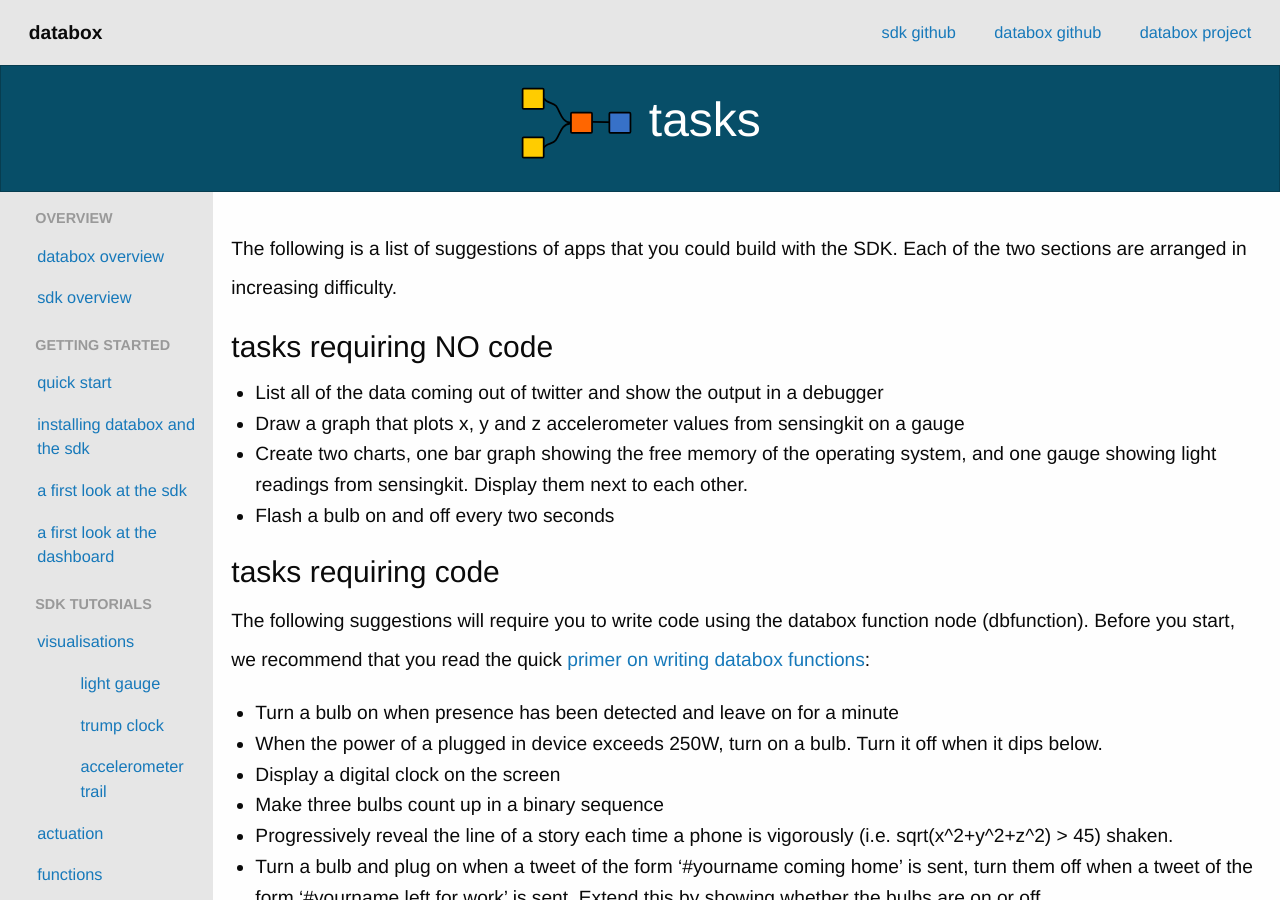
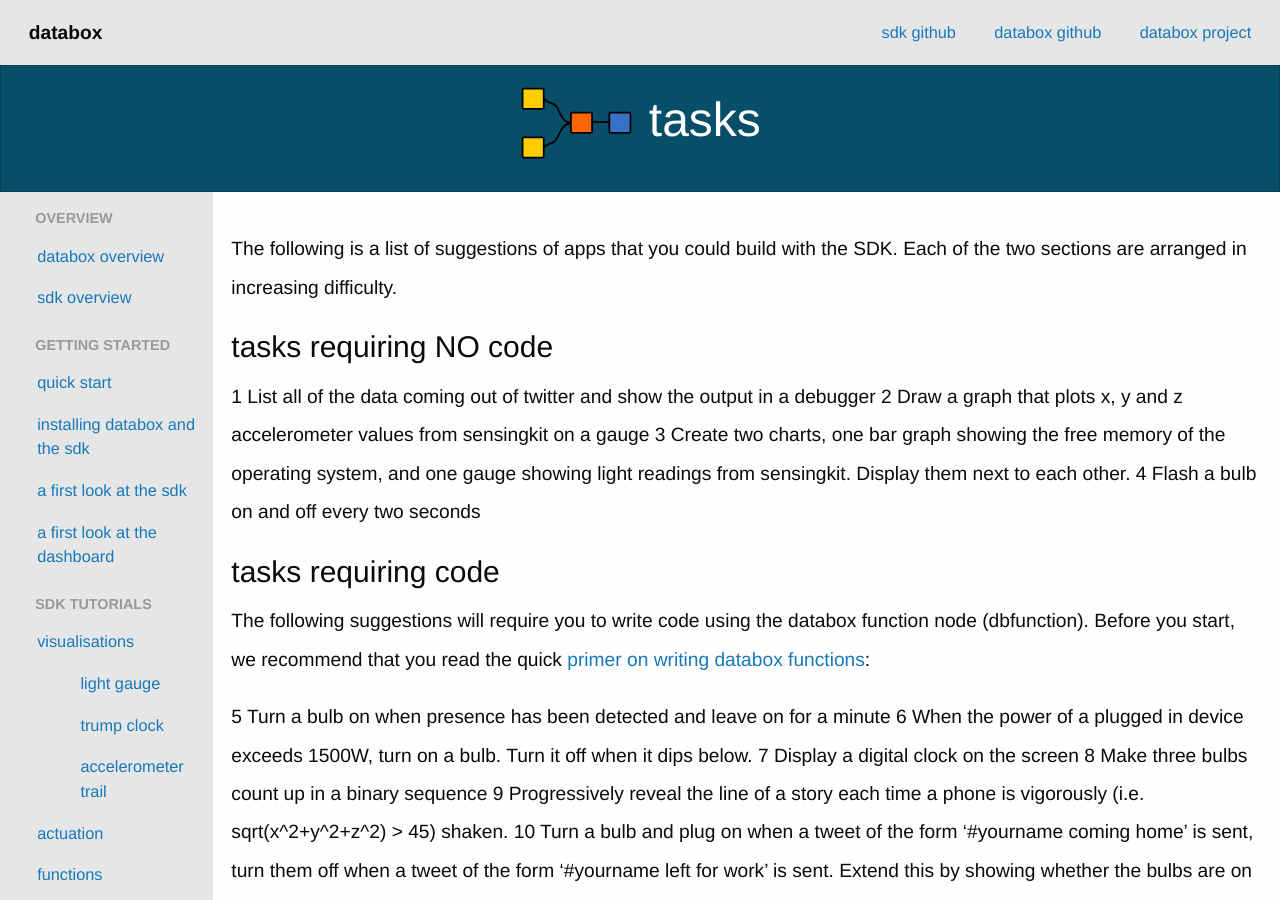
Before and after one commit to tlodge/databox-sdk-tutorial, a Jekyll site: the page built from g54ena/tasks/index.md, in a window 1280 px wide. Built offline with Jekyll 4.4.1, drawn with Linux system fonts in a browser that asks for light colours; some of the changed text lies outside the part shown.

Commit message:
modified tasks

```diff
--- a/g54ena/tasks/index.md
+++ b/g54ena/tasks/index.md
@@ -7,18 +7,18 @@ The following is a list of suggestions of apps that you could build with the SDK
 
 #### tasks requiring NO code
 
-* List all of the data coming out of twitter and show the output in a debugger
-* Draw a graph that plots x, y and z accelerometer values from sensingkit on a gauge
-* Create two charts, one bar graph showing the free memory of the operating system, and one gauge showing light readings from sensingkit.  Display them next to each other.
-* Flash a bulb on and off every two seconds
+1 List all of the data coming out of twitter and show the output in a debugger
+2 Draw a graph that plots x, y and z accelerometer values from sensingkit on a gauge
+3 Create two charts, one bar graph showing the free memory of the operating system, and one gauge showing light readings from sensingkit.  Display them next to each other.
+4 Flash a bulb on and off every two seconds
 
 #### tasks requiring code
 
 The following suggestions will require you to write code using the databox function node (dbfunction).  Before you start, we recommend that you read the quick [primer on writing databox functions](/tutorials/functions):
 
-* Turn a bulb on when presence has been detected and leave on for a minute
-* When the power of a plugged in device exceeds 250W, turn on a bulb.  Turn it off when it dips below.
-* Display a digital clock on the screen
-* Make three bulbs count up in a binary sequence
-* Progressively reveal the line of a story each time a phone is vigorously (i.e. sqrt(x^2+y^2+z^2) > 45) shaken.
-* Turn a bulb and plug on when a tweet of the form '#yourname coming home' is sent, turn them off when a tweet of the form '#yourname left for work' is sent.  Extend this by showing whether the bulbs are on or off.
+5 Turn a bulb on when presence has been detected and leave on for a minute
+6 When the power of a plugged in device exceeds 1500W, turn on a bulb.  Turn it off when it dips below.
+7 Display a digital clock on the screen
+8 Make three bulbs count up in a binary sequence
+9 Progressively reveal the line of a story each time a phone is vigorously (i.e. sqrt(x^2+y^2+z^2) > 45) shaken.
+10 Turn a bulb and plug on when a tweet of the form '#yourname coming home' is sent, turn them off when a tweet of the form '#yourname left for work' is sent.  Extend this by showing whether the bulbs are on or off.
```
